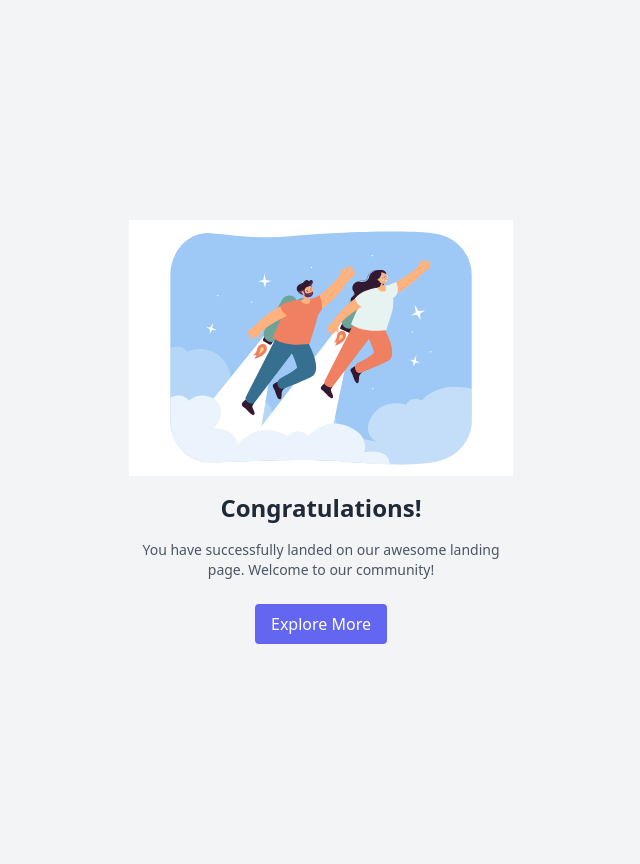
After one commit to yinyinkyaw/order_project, a PHP site: page /Home.php in a window 1280 px wide. The commit adds this page. Shown: the whole page, without its empty margins (319-959 px from the left). Run offline with PHP 8.4, Linux system fonts and the light colour scheme.

Commit message:
[modify] success page

```diff
--- a/Classes/Signup.php
+++ b/Classes/Signup.php
@@ -27,7 +27,7 @@ class Signup extends Database
     public function signupUser()
     {
         if ($this->isEmptySubmitForm()) {
-            header("Location: " . $_SERVER['DOCUMENT_ROOT']) . '/Signup.php';
+            header("Location: " . $_SERVER['DOCUMENT_ROOT']) . '/order/Signup.php';
             die();
         }
 
--- /dev/null
+++ b/Home.php
@@ -0,0 +1,29 @@
+<!DOCTYPE html>
+<html lang="en">
+
+<head>
+    <meta charset="UTF-8">
+    <meta name="viewport" content="width=device-width, initial-scale=1.0">
+    <link href="https://cdn.jsdelivr.net/npm/tailwindcss@2.2.19/dist/tailwind.min.css" rel="stylesheet">
+    <title>Success Landing Page</title>
+</head>
+
+<body class="bg-gray-100">
+
+    <!-- Main Content -->
+    <div class="container mx-auto my-8 flex items-center justify-center h-screen">
+
+        <div class="bg-transparent p-8 max-w-md text-center">
+            <img src="./public/images/success_signup.svg" alt="Success Image" class="mx-auto mb-4">
+            <h1 class="text-2xl font-semibold text-gray-800 mb-4">Congratulations!</h1>
+            <p class="text-gray-600 text-sm">You have successfully landed on our awesome landing page. Welcome to our community!</p>
+            <button class="mt-6 bg-indigo-500 text-white px-4 py-2 rounded hover:bg-indigo-600 focus:outline-none focus:ring focus:border-blue-300">
+                Explore More
+            </button>
+        </div>
+
+    </div>
+
+</body>
+
+</html>
--- a/includes/signup.inc.php
+++ b/includes/signup.inc.php
@@ -8,5 +8,7 @@ if ($_SERVER['REQUEST_METHOD'] === 'POST') {
     require_once('../Classes/Signup.php');
 
     $signup = new Signup($userName, $password);
-    $signup->signupUser();
+    $isCreate = $signup->signupUser();
+
+    require("../Home.php");
 }
--- a/index.php
+++ b/index.php
@@ -2,3 +2,5 @@
 
 
 echo ("hello");
+
+var_dump($_SERVER);
```
Also changed, not shown: public/images/success_signup.svg (added), 1 other file.
